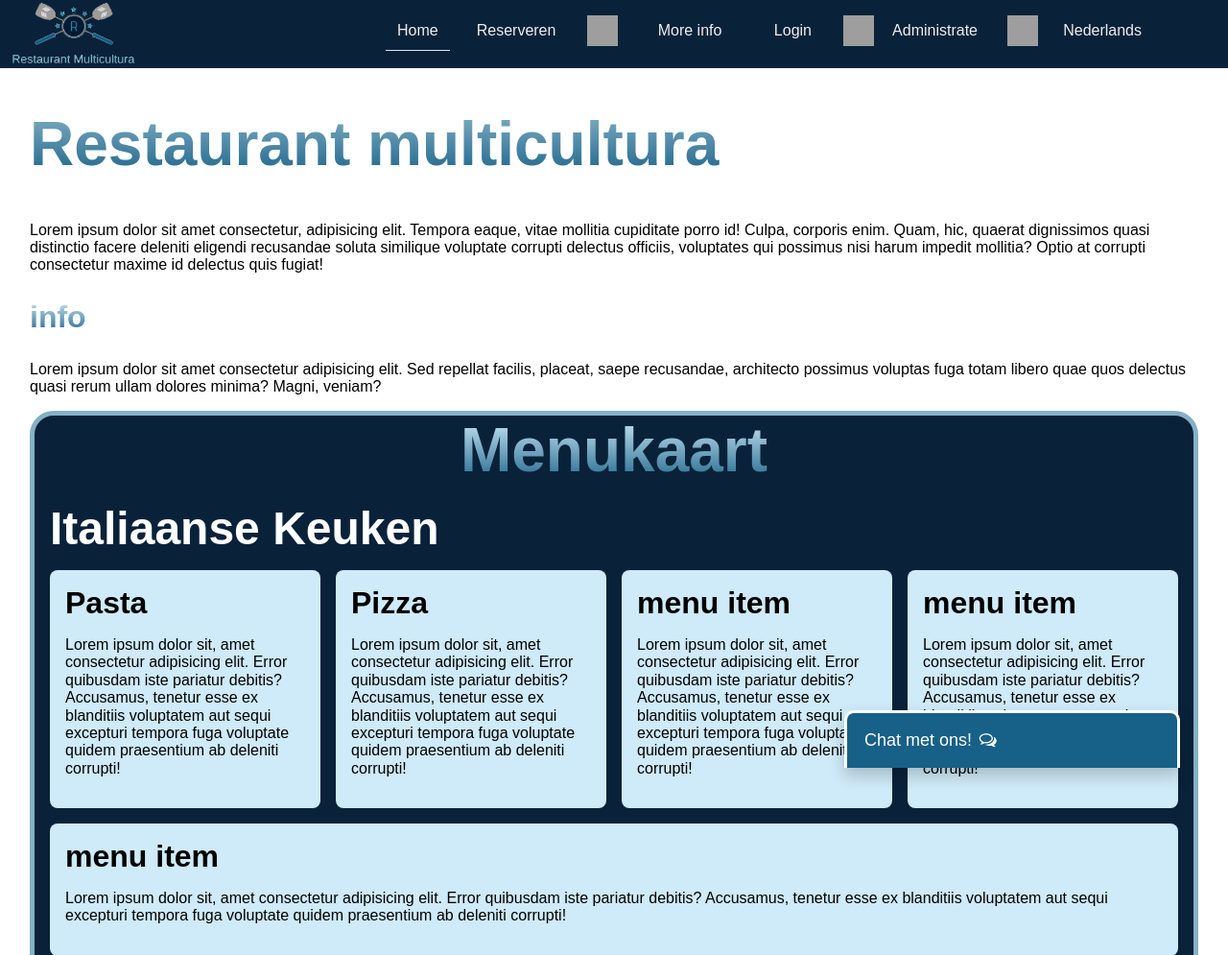
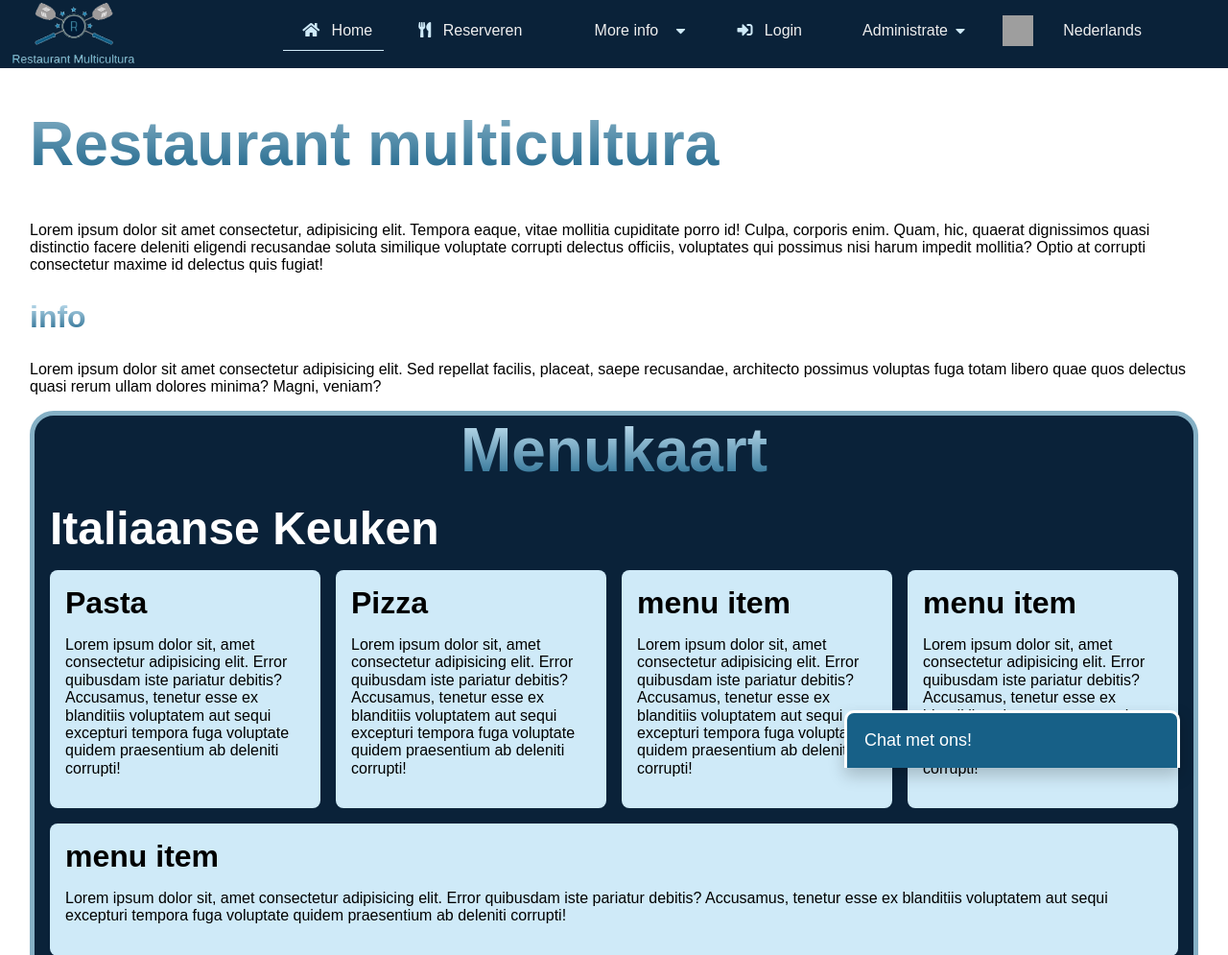
Before and after one commit to YannickMyxe/restaurant, a PHP site: page / in a window 1280 px wide. Shown: the top 995 px of the page at 96% size. Run offline with PHP 8.4, Linux system fonts and the light colour scheme; some web fonts are replaced; grey boxes are pictures that could not be loaded.

Commit message:
navbar icons

```diff
--- a/css/main.css
+++ b/css/main.css
@@ -82,6 +82,13 @@ img{
 .navbar .current-page
 {
     border-bottom: 1px solid var(--cl-primary-100);
+}
+
+.navbar li:hover i
+{
+    transition: all 500ms ease-in;
+    color: var(--cl-primary-900);
+    margin: 0em;
 }
 
 @media screen and (max-width: 960px){
@@ -309,30 +316,30 @@ label{
     font-size: 1.5em;
 }
 
-.selected-lang{
+.selected-drop-item{
     color: #eee;
     cursor: pointer;
     display: flex;
     justify-content: space-between;
     line-height: 2;
-    width: 140px;
+    width: 145px;
     padding-left: 5px;
     padding-right: 10px;
 }
 
-.selected-lang:before{
+.selected-drop-item:before{
     content: '';
     display: block;
     width: 32px;
     height: 32px;
-    background-image: url(https://www.countryflags.io/bq/flat/32.png);
 }
 
-.lang-menu{
+.drop-menu{
     position: relative;
+    text-align: left;
 }
 
-.lang-menu ul{
+.drop-menu ul{
     margin: 0;
     padding: 0;
     background-color: var(--cl-primary-900);
@@ -345,21 +352,21 @@ label{
     left: 0;
 }
 
-.lang-menu ul li{
+.drop-menu ul li{
     list-style: none;
     display: flex;
     justify-content: space-between;
 }
 
-.lang-menu ul li a{
+.drop-menu ul li a{
     color: #eee;
     text-decoration: none;
-    width: 150px;
+    width: 145px;
     display: block;
     padding: 5px 10px;
 }
 
-.lang-menu ul li a:before{
+.drop-menu ul li a:before{
     content: '';
     display: inline-block;
     width: 32px;
@@ -368,8 +375,12 @@ label{
     vertical-align: middle;
 }
 
-.lang-menu ul li a:hover{
+.drop-menu ul li a:hover{
     background-color: var(--cl-primary-700);
+}
+
+.drop-menu:hover ul{
+    display: block;
 }
 
 .fr:before{
@@ -385,11 +396,7 @@ label{
 }
 
 .ne:before{
-    background-image: url(https://www.countryflags.io/bq/flat/32.png);
-}
-
-.lang-menu:hover ul{
-    display: block;
+    background-image: url(https://www.countryflags.io/be/flat/32.png);
 }
 
 .reservatie-cards
@@ -419,3 +426,13 @@ label{
     font-style: normal;
     font-weight: 800;
 }
+
+i{
+    color: var(--cl-primary-100);
+    padding: 0em;
+    margin: 0em 0.5em 0em 0.5em;
+}
+
+.drop-menu i{
+    padding-top: 0.50em;
+}
--- a/index.php
+++ b/index.php
@@ -10,7 +10,7 @@
     <title>Home | Multicultura</title>
     <link rel="stylesheet" href="static/chat.css">
     <link rel="stylesheet" href="static/home.css">
-    <link rel="stylesheet" href="https://cdnjs.cloudflare.com/ajax/libs/font-awesome/4.7.0/css/font-awesome.min.css">
+    <link rel="stylesheet" href="https://use.fontawesome.com/releases/v5.15.4/css/all.css" integrity="sha384-DyZ88mC6Up2uqS4h/KRgHuoeGwBcD4Ng9SiP4dIRy0EXTlnuz47vAwmeGwVChigm" crossorigin="anonymous">
     <link rel="stylesheet" href="https://necolas.github.io/normalize.css/8.0.1/normalize.css">
     <link rel="stylesheet" href="css/main.css">
     <link rel="stylesheet" href="css/menu.css">
@@ -29,27 +29,27 @@
                     <span class="bar"></span>
                 </div>
                 <ul class="navbar__menu">
-                    <li class="navbar__item"><a class="navbar__links current-page" href="./">Home</a></li>
-                    <li class="navbar__item"><a class="navbar__links" href="reservaties/">Reserveren</a></li>
+                    <li class="navbar__item"><a class="navbar__links current-page" href="./"><i class="fas fa-home"></i> Home</a></li>
+                    <li class="navbar__item"><a class="navbar__links" href="reservaties/"><i class="fas fa-utensils"></i> Reserveren</a></li>
                     <li class="navbar_item">
-                        <div class="lang-menu">
-                            <div class="selected-lang">More info</div>
+                        <div class="drop-menu">
+                            <div class="selected-drop-item">More info <i class="fas fa-caret-down"></i></div>
                             <ul>
-                            <li class="navbar__item"><a class="navbar__links" href="about/">About us</a></li>
-                            <li class="navbar__item"><a class="navbar__links" href="https://github.com/YannickMyxe/restaurant">Project info</a></li>
-                            <li class="navbar__item"><a class="navbar__links" href="contact/">Contact us</a></li>
+                            <li class="navbar__item"><a class="navbar__links" href="about/"><i class="fas fa-info-circle"></i> About us</a></li>
+                            <li class="navbar__item"><a class="navbar__links" href="https://github.com/YannickMyxe/restaurant"><i class="fas fa-code"></i> Project info</a></li>
+                            <li class="navbar__item"><a class="navbar__links" href="contact/"><i class="fas fa-question-circle"></i> Contact us</a></li>
                             </ul>
                         </div>
                     </li>
                     <?php if(isset($_SESSION["loggedin"]) && $_SESSION["loggedin"] === true){
-                        echo '<li class="navbar__item"><a class="navbar__links" href="account/">Account</a></li>';
-                        echo '<li class="navbar__item"><a class="navbar__links" href="logout/"><i class="fas fa-user-circle"></i> Logout</a></li>';}
+                        echo '<li class="navbar__item"><a class="navbar__links" href="account/"><i class="fas fa-user"></i> Account</a></li>';
+                        echo '<li class="navbar__item"><a class="navbar__links" href="logout/"><i class="fas fa-sign-out-alt"></i> Logout</a></li>';}
                     else
-                        {echo '<li class="navbar__item"><a class="navbar__links" href="login/"><i class="fas fa-user-circle"></i> Login</a></li>';}
+                        {echo '<li class="navbar__item"><a class="navbar__links" href="login/"><i class="fas fa-sign-in-alt"></i> Login</a></li>';}
                     ?>
                     <li class="navbar_item">
-                        <div class="lang-menu">
-                            <div class="selected-lang">Administrate</div>
+                        <div class="drop-menu">
+                            <div class="selected-drop-item">Administrate <i class="fas fa-caret-down"></i></div>
                             <ul>
                                 <li><a href="./admin/reservaties/">Reservaties</a></li>
                                 <li><a href="./admin/contact/">Contact</a></li>
@@ -59,8 +59,8 @@
                         </div>
                     </li>
                     <li class="navbar_item">
-                        <div class="lang-menu">
-                            <div class="selected-lang ne">Nederlands</div>
+                        <div class="drop-menu">
+                            <div class="selected-drop-item ne">Nederlands</div>
                             <ul>
                                 <li><a class="ne" href="../">Nederlands</a></li>
                                 <li><a class="fr" href="fr/">Frans</a></li>
```
